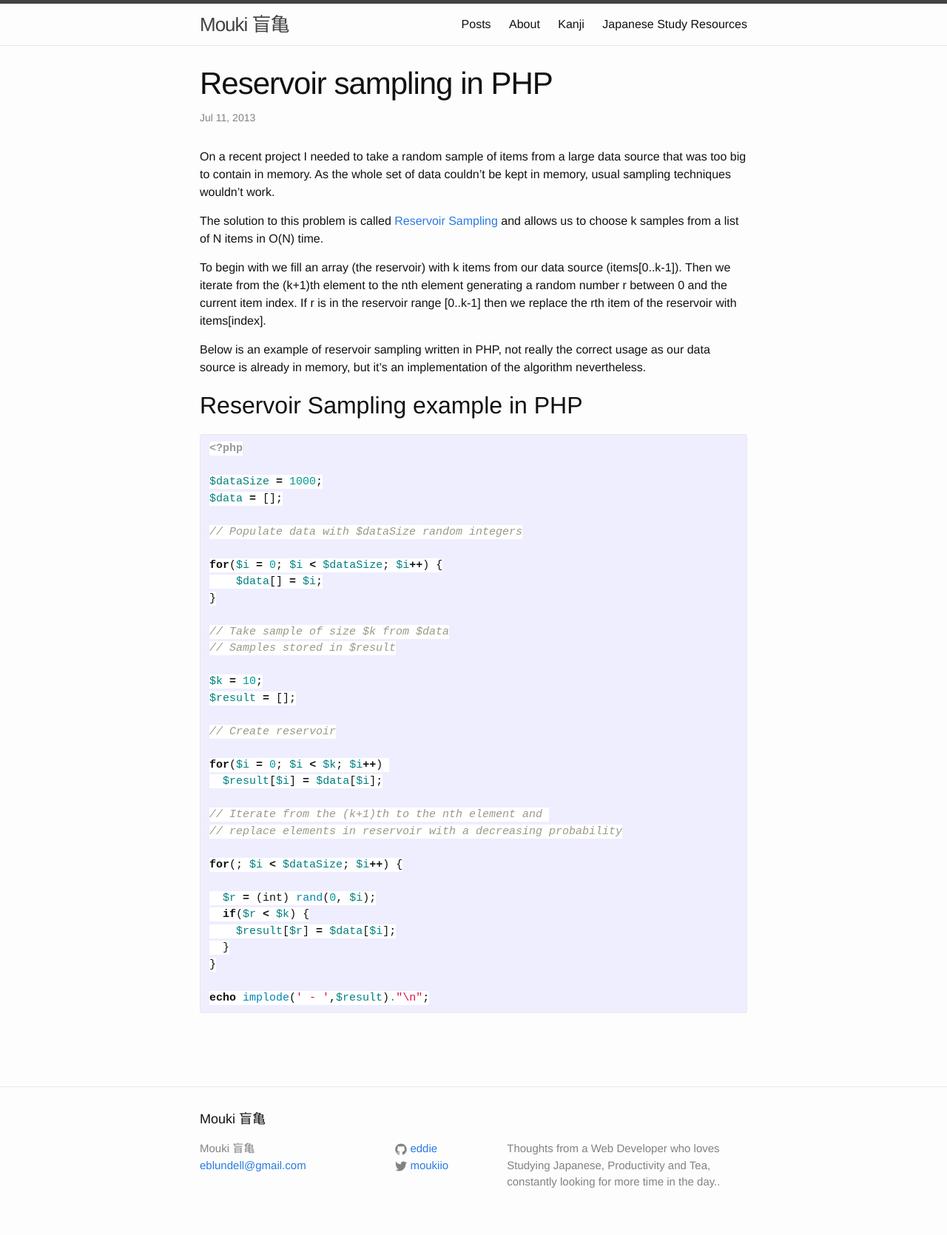
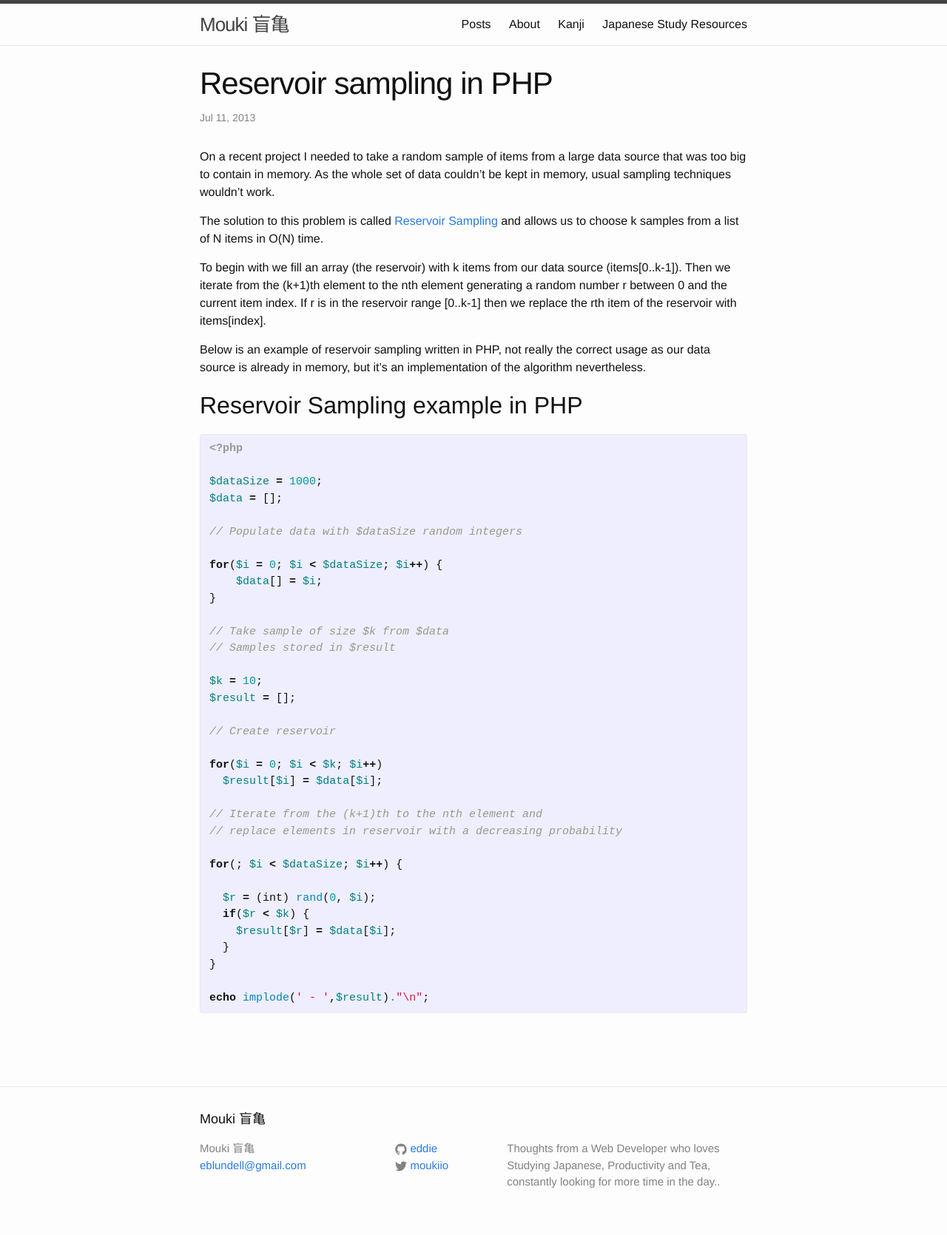
Before and after one commit to eddie/eddie.github.io, a Jekyll site: the page built from _posts/2013-07-11-Reservoir-sampling-in-PHP.md, in a window 1280 px wide. Shown: the whole page at 74% size. Built offline with Jekyll 4.4.1, drawn with Linux system fonts in a browser that asks for light colours.

Commit message:
Update _syntax-highlighting.scss

```diff
--- a/_sass/_syntax-highlighting.scss
+++ b/_sass/_syntax-highlighting.scss
@@ -1,7 +1,7 @@
 /**
  * Syntax highlighting styles
  */
-.highlight, code {
+.highlight {
     background: #fff;
     @extend %vertical-rhythm;
 
```
